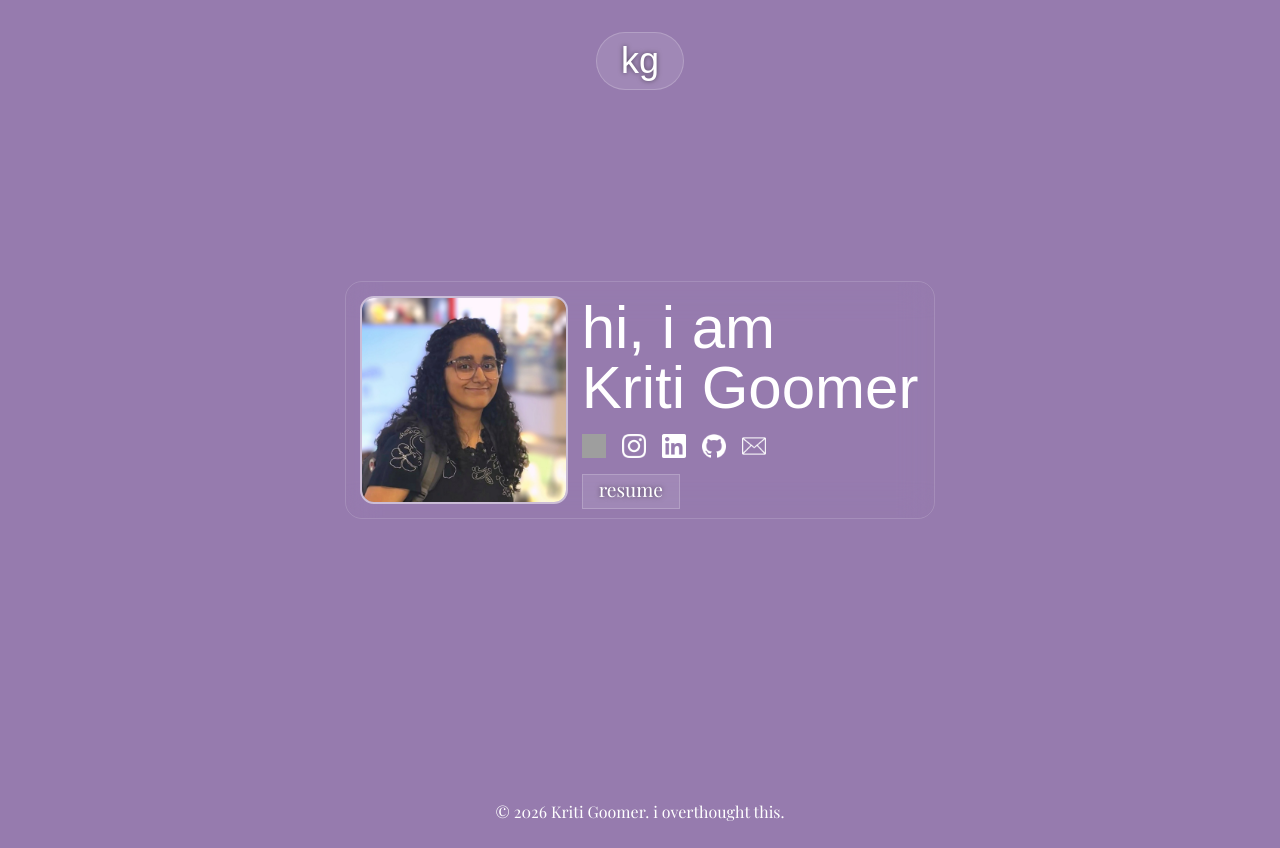
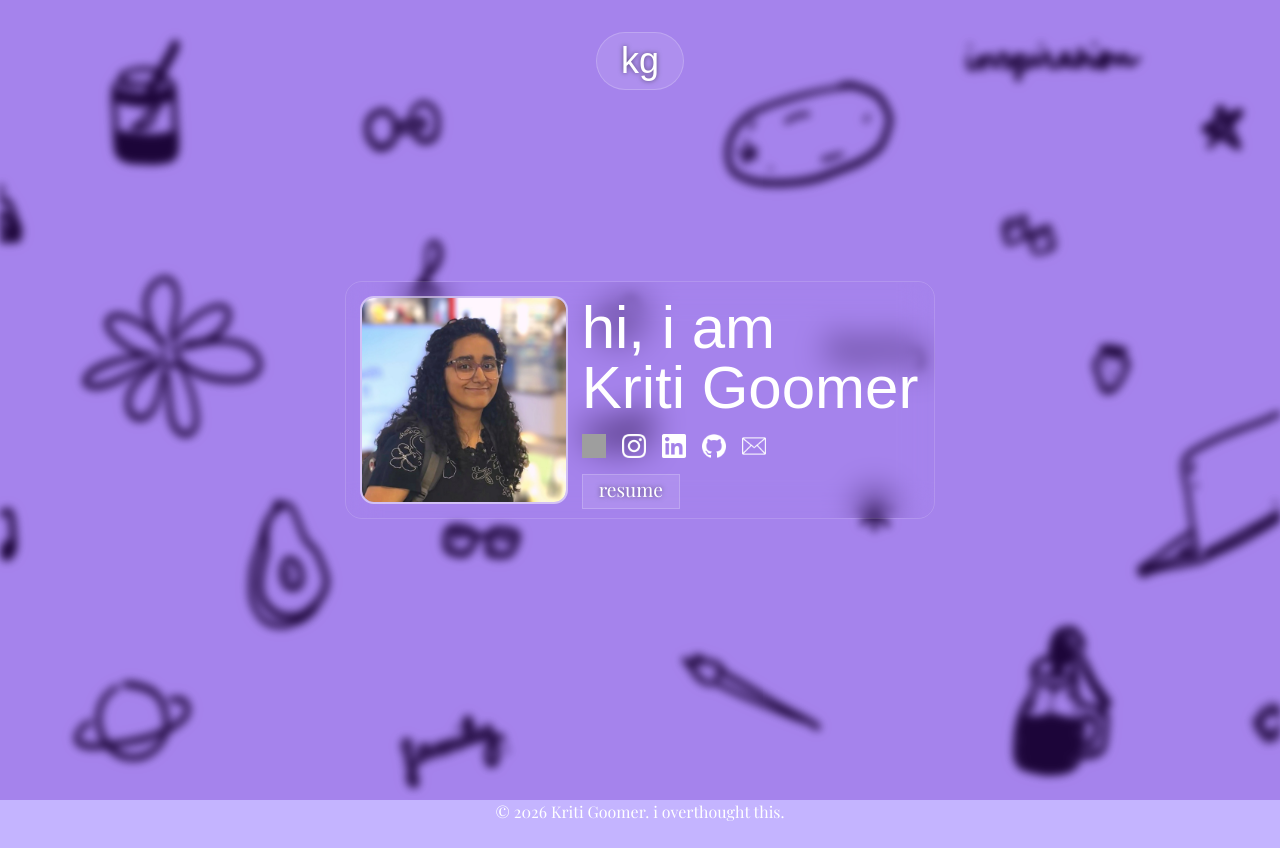
Before and after one commit to kritigoomer/kritigoomer, a Next.js app: page / in a window 1280 px wide. Built offline with nearby package versions, Linux system fonts and the light colour scheme; grey boxes are pictures that could not be loaded; a web font is replaced by a local one.

Commit message:
add workable bg graphics

```diff
--- a/app/page.tsx
+++ b/app/page.tsx
@@ -3,11 +3,26 @@ import Navbar from "../components/Navbar"
 import HeroCard from "../components/HeroCard"
 import Footer from "../components/Footer"
 
+
 export default function Home() {
   return (
-    <main className="flex items-center flex-col">
+    <main className="relative z-0 flex items-center flex-col min-h-screen bg-violet-300 dark:bg-violet-600 transition-colors duration-300">
+      {/* 2. ISOLATED BACKGROUND LAYER */}
+      <div className="fixed inset-0 -z-10 overflow-hidden pointer-events-none">
+        {/* The original black SVG file */}
+        <div className="absolute inset-0 bg-[url('/bg.svg')] bg-cover bg-center bg-no-repeat blur-xs" />
+
+        {/* The color overlay layer (Screen blends perfectly over pure black) */}
+        <div
+          className="absolute inset-0 backdrop-blur-xs bg-violet-800 opacity-30 transition-colors duration-300"
+          style={{ mixBlendMode: 'screen' }}
+        />
+      </div>
+
       <Navbar/>
-      <HeroCard/>
+      <div className="min-h-screen flex items-center justify-center">
+        <HeroCard />
+      </div>
       <Footer/>
       <Analytics/>
     </main>
--- a/components/HeroCard.jsx
+++ b/components/HeroCard.jsx
@@ -27,6 +27,7 @@ export default function HeroCard() {
     },
   ];
   const resume = { link: "/resume.pdf" };
+
   return (
     <div className="flex items-center justify-center h-screen">
       <div
```
Also changed, not shown: public/bg.svg (added).
